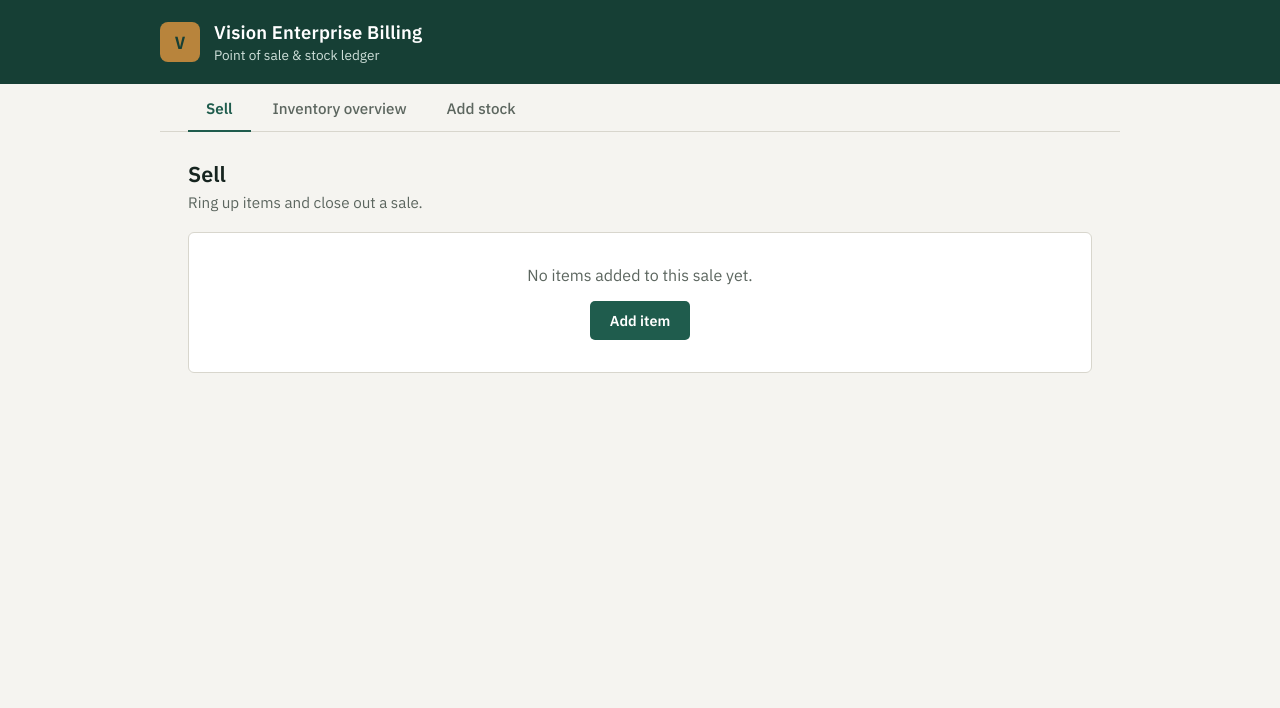
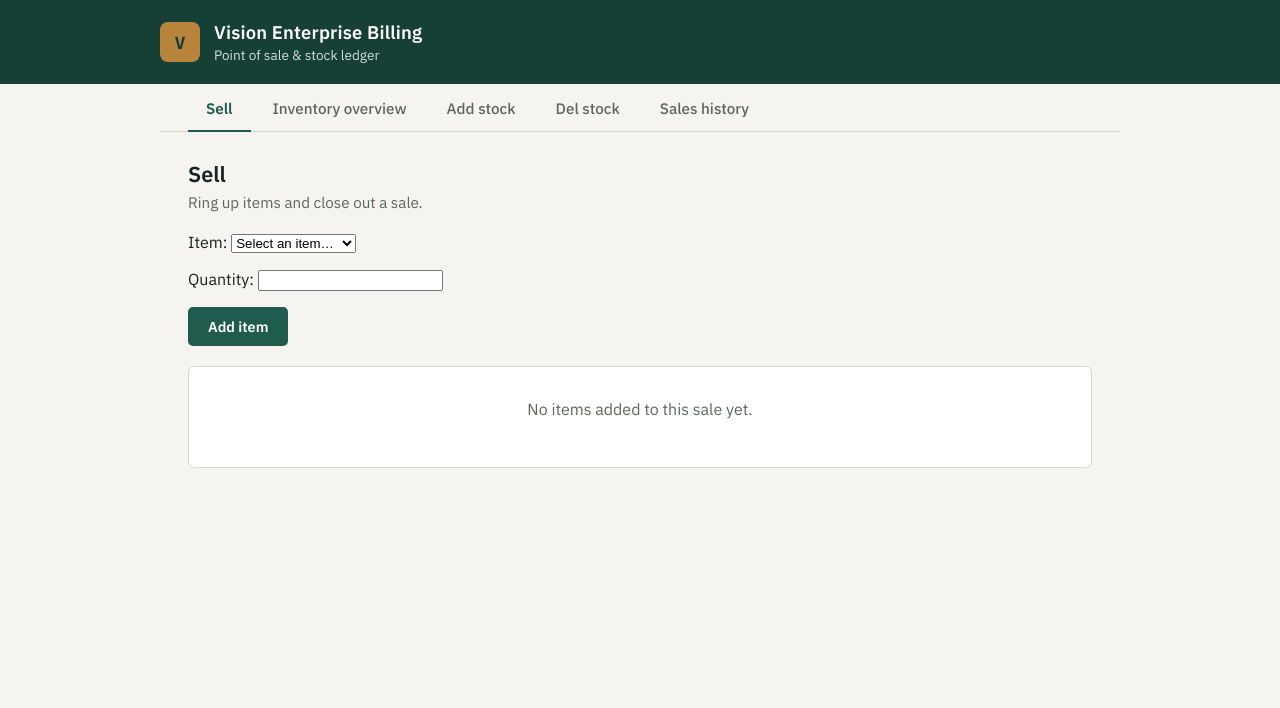
Before and after one commit to vbenz-eng/sales_management, a Django app: page / in a window 1280 px wide. Shown: the top 708 px of the page. Run offline with Django 5.2, Linux system fonts and the light colour scheme; tables that the repository leaves empty hold one stand-in row (values such as "Sample post").

Commit message:
Final_commit

```diff
--- a/sales_man/inventory/forms.py
+++ b/sales_man/inventory/forms.py
@@ -1,7 +1,55 @@
 from django import forms
 from .models import Inventory
+
+
+class SellItemForm(forms.Form):
+    item = forms.ModelChoiceField(
+        queryset=Inventory.objects.filter(quantity__gt=0).order_by('name'),
+        label='Item',
+        empty_label='Select an item…',
+    )
+    quantity = forms.IntegerField(
+        label='Quantity',
+        min_value=1,
+    )
+
+    def clean(self):
+        cleaned_data = super().clean()
+        item = cleaned_data.get('item')
+        quantity = cleaned_data.get('quantity')
+
+        if item is not None and quantity is not None and quantity > item.quantity:
+            raise forms.ValidationError(
+                f'Only {item.quantity} in stock for "{item.name}" — cannot sell {quantity}.'
+            )
+
+        return cleaned_data
 
 class InventoryForm(forms.ModelForm):
     class Meta:
         model = Inventory
         fields = ['name', 'description', 'quantity', 'price']
+
+
+class DeleteStockForm(forms.Form):
+    item = forms.ModelChoiceField(
+        queryset=Inventory.objects.all().order_by('name'),
+        label='Item',
+        empty_label='Select an item…',
+    )
+    quantity = forms.IntegerField(
+        label='Quantity to remove',
+        min_value=1,
+    )
+
+    def clean(self):
+        cleaned_data = super().clean()
+        item = cleaned_data.get('item')
+        quantity = cleaned_data.get('quantity')
+
+        if item is not None and quantity is not None and quantity > item.quantity:
+            raise forms.ValidationError(
+                f'Only {item.quantity} in stock for "{item.name}" — cannot remove {quantity}.'
+            )
+
+        return cleaned_data
--- a/sales_man/inventory/static/inventory/styles.css
+++ b/sales_man/inventory/static/inventory/styles.css
@@ -96,7 +96,7 @@ body {
 
 .tab:hover {
     color: var(--ink);
-    scale: 90% 105%;
+    scale: 105%;
 }
 
 .tab.active {
--- a/sales_man/inventory/templates/inventory/index.html
+++ b/sales_man/inventory/templates/inventory/index.html
@@ -30,6 +30,12 @@
         <button class="tab" role="tab" aria-selected="false" aria-controls="panel-add-stock" data-target="panel-add-stock">
             Add stock
         </button>
+        <button class="tab" role="tab" aria-selected="false" aria-controls="panel-del-stock" data-target="panel-del-stock">
+            Del stock
+        </button>
+        <button class="tab" role="tab" aria-selected="false" aria-controls="panel-history" data-target="panel-history">
+            Sales history
+        </button>
     </nav>
 
     <main class="panels">
@@ -38,10 +44,55 @@
                 <h2>Sell</h2>
                 <p>Ring up items and close out a sale.</p>
             </div>
-            <div class="placeholder-card">
-                <p>No items added to this sale yet.</p>
-                <button class="btn-primary" type="button">Add item</button>
-            </div>
+
+            <form method="post" class="stock-form">
+                {% csrf_token %}
+                <input type="hidden" name="form_type" value="sell_add">
+                {{ sell_form.as_p }}
+                <button class="btn-primary" type="submit">Add item</button>
+            </form>
+
+            {% if cart_lines %}
+                <table class="inventory-table" style="text-align: left; margin-top: 20px;">
+                    <thead>
+                        <tr>
+                            <th>Item</th>
+                            <th>Quantity</th>
+                            <th>Subtotal</th>
+                            <th></th>
+                        </tr>
+                    </thead>
+                    <tbody>
+                        {% for line in cart_lines %}
+                        <tr>
+                            <td>{{ line.item.name }}</td>
+                            <td>{{ line.quantity }}</td>
+                            <td>Ksh {{ line.subtotal }}</td>
+                            <td>
+                                <form method="post" style="display:inline;">
+                                    {% csrf_token %}
+                                    <input type="hidden" name="form_type" value="sell_remove">
+                                    <input type="hidden" name="item_id" value="{{ line.item.pk }}">
+                                    <button class="btn-primary" type="submit">Remove</button>
+                                </form>
+                            </td>
+                        </tr>
+                        {% endfor %}
+                    </tbody>
+                </table>
+
+                <p style="margin-top: 16px; font-weight: 600;">Total: Ksh {{ cart_total }}</p>
+
+                <form method="post">
+                    {% csrf_token %}
+                    <input type="hidden" name="form_type" value="sell_checkout">
+                    <button class="btn-primary" type="submit">Checkout</button>
+                </form>
+            {% else %}
+                <div class="placeholder-card" style="margin-top: 20px;">
+                    <p>No items added to this sale yet.</p>
+                </div>
+            {% endif %}
         </section>
 
         <section id="panel-inventory" class="panel" role="tabpanel" hidden>
@@ -84,9 +135,66 @@
             </div>
             <form method="post" class="stock-form">
                 {% csrf_token %}
+                <input type="hidden" name="form_type" value="add">
                 {{ form.as_p }}
                 <button class="btn-primary" type="submit">Save item</button>
             </form>
+        </section>
+
+
+        <section id="panel-del-stock" class="panel" role="tabpanel" hidden>
+            <div class="panel-head">
+                <h2>Del stock</h2>
+                <p>Remove selected stock from the shop.</p>
+            </div>
+            <form method="post" class="stock-form">
+                {% csrf_token %}
+                <input type="hidden" name="form_type" value="delete">
+                {{ delete_form.as_p }}
+                <button class="btn-primary" type="submit">Del item</button>
+            </form>
+        </section>
+
+        <section id="panel-history" class="panel" role="tabpanel" hidden>
+            <div class="panel-head">
+                <h2>Sales history</h2>
+                <p>Past sales, newest first.</p>
+            </div>
+            {% if sales_history %}
+                {% for sale in sales_history %}
+                <table class="inventory-table" style="text-align: left; margin-bottom: 20px;">
+                    <thead>
+                        <tr>
+                            <th colspan="3">
+                                Sale #{{ sale.pk }} — {{ sale.created_at|date:"N j, Y, P" }}
+                            </th>
+                        </tr>
+                        <tr>
+                            <th>Item</th>
+                            <th>Quantity</th>
+                            <th>Subtotal</th>
+                        </tr>
+                    </thead>
+                    <tbody>
+                        {% for line in sale.items.all %}
+                        <tr>
+                            <td>{{ line.inventory_item.name }}</td>
+                            <td>{{ line.quantity }}</td>
+                            <td>Ksh {{ line.subtotal }}</td>
+                        </tr>
+                        {% endfor %}
+                        <tr>
+                            <td colspan="2" style="font-weight: 600;">Total</td>
+                            <td style="font-weight: 600;">Ksh {{ sale.total }}</td>
+                        </tr>
+                    </tbody>
+                </table>
+                {% endfor %}
+            {% else %}
+                <div class="placeholder-card">
+                    <p>No sales recorded yet.</p>
+                </div>
+            {% endif %}
         </section>
     </main>
 
--- a/sales_man/inventory/views.py
+++ b/sales_man/inventory/views.py
@@ -1,25 +1,144 @@
+from decimal import Decimal
+
 from django.shortcuts import render, redirect
-from .models import Inventory
+from .models import Inventory, Sale, SaleItem
 from .serializers import InventorySerializer
-from .forms import InventoryForm
+from .forms import InventoryForm, DeleteStockForm, SellItemForm
 from rest_framework import viewsets
 
+
+def _get_cart(request):
+    """Cart is stored in the session as {inventory_id (str): quantity (int)}."""
+    return request.session.setdefault('cart', {})
+
+
+def _cart_lines(cart):
+    """Resolve the raw session cart into display-ready rows, dropping any
+    entries whose inventory item no longer exists."""
+    lines = []
+    total = Decimal('0')
+    valid_cart = {}
+
+    for item_id, quantity in cart.items():
+        try:
+            item = Inventory.objects.get(pk=item_id)
+        except Inventory.DoesNotExist:
+            continue
+        subtotal = item.price * quantity
+        lines.append({'item': item, 'quantity': quantity, 'subtotal': subtotal})
+        total += subtotal
+        valid_cart[item_id] = quantity
+
+    return lines, total, valid_cart
+
+
 def index(request):
+    add_form = InventoryForm()
+    delete_form = DeleteStockForm()
+    sell_form = SellItemForm()
+
+    cart = _get_cart(request)
+
     if request.method == 'POST':
-        form = InventoryForm(request.POST)
-        if form.is_valid():
-            form.save()
+        form_type = request.POST.get('form_type')
+
+        if form_type == 'add':
+            add_form = InventoryForm(request.POST)
+            if add_form.is_valid():
+                add_form.save()
+                return redirect('index')
+
+        elif form_type == 'delete':
+            delete_form = DeleteStockForm(request.POST)
+            if delete_form.is_valid():
+                item = delete_form.cleaned_data['item']
+                quantity = delete_form.cleaned_data['quantity']
+
+                if quantity >= item.quantity:
+                    item.delete()
+                else:
+                    item.quantity -= quantity
+                    item.save()
+
+                return redirect('index')
+
+        elif form_type == 'sell_add':
+            sell_form = SellItemForm(request.POST)
+            if sell_form.is_valid():
+                item = sell_form.cleaned_data['item']
+                quantity = sell_form.cleaned_data['quantity']
+
+                already_in_cart = cart.get(str(item.pk), 0)
+                if already_in_cart + quantity > item.quantity:
+                    sell_form.add_error(
+                        'quantity',
+                        f'Only {item.quantity - already_in_cart} more "{item.name}" '
+                        f'available (some is already in this sale).',
+                    )
+                else:
+                    cart[str(item.pk)] = already_in_cart + quantity
+                    request.session.modified = True
+                    return redirect('index')
+
+        elif form_type == 'sell_remove':
+            item_id = request.POST.get('item_id')
+            if item_id in cart:
+                del cart[item_id]
+                request.session.modified = True
             return redirect('index')
-    else:
-        form = InventoryForm()
+
+        elif form_type == 'sell_checkout':
+            lines, total, valid_cart = _cart_lines(cart)
+            if lines:
+                sale = Sale.objects.create()
+                for line in lines:
+                    item = line['item']
+                    quantity = line['quantity']
+
+                    if quantity > item.quantity:
+                        # Stock changed since it was added to the cart.
+                        quantity = item.quantity
+                    if quantity <= 0:
+                        continue
+
+                    SaleItem.objects.create(
+                        sale=sale,
+                        inventory_item=item,
+                        quantity=quantity,
+                        unit_price=item.price,
+                    )
+                    item.quantity -= quantity
+                    item.save()
+
+                request.session['cart'] = {}
+                request.session.modified = True
+            return redirect('index')
+
+    cart_lines, cart_total, valid_cart = _cart_lines(cart)
+    if valid_cart != cart:
+        request.session['cart'] = valid_cart
+        request.session.modified = True
 
     inventory = Inventory.objects.all().order_by('-created_at')
     serializer = InventorySerializer(inventory, many=True)
 
+    sales_history = (
+        Sale.objects
+        .all()
+        .order_by('-created_at')
+        .prefetch_related('items', 'items__inventory_item')
+    )
+
     return render(request, 'inventory/index.html', {
         'inventory': serializer.data,
-        'form': form,
+        'form': add_form,
+        'delete_form': delete_form,
+        'sell_form': sell_form,
+        'cart_lines': cart_lines,
+        'cart_total': cart_total,
+        'sales_history': sales_history,
     })
+
 
 class InventoryListView(viewsets.ModelViewSet):
     queryset = Inventory.objects.all().order_by('created_at')
```
Also changed, not shown: sales_man/inventory/models.py (+25 -0 lines), sales_man/inventory/migrations/0003_remove_sale_total_price_saleitem.py (added).
